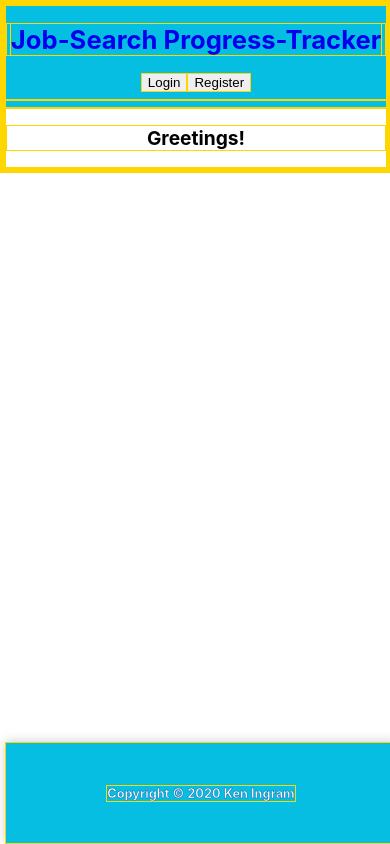
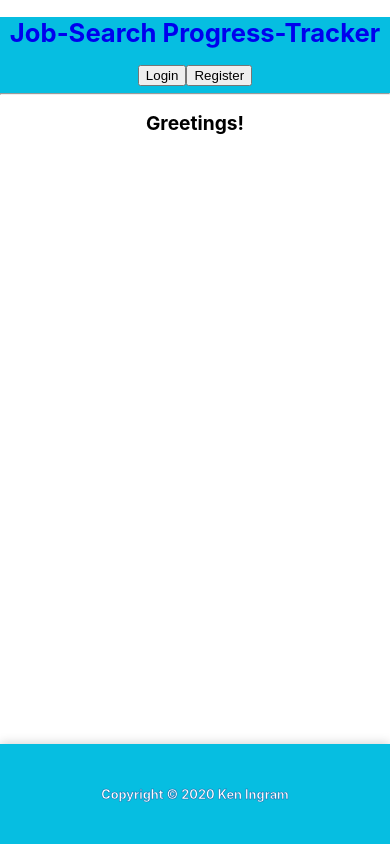
Before and after one commit to kingram6865/job-search-tracker, a React (Create React App) app in the folder client/: page / in a window 390 px wide. Built offline with nearby package versions, Linux system fonts and the light colour scheme.

Commit message:
Media query adjustments

```diff
--- a/client/src/App.css
+++ b/client/src/App.css
@@ -1,7 +1,3 @@
-* {
-  border: 1px solid gold
-}
-
 ul {
   list-style-type: none;
 }
```
